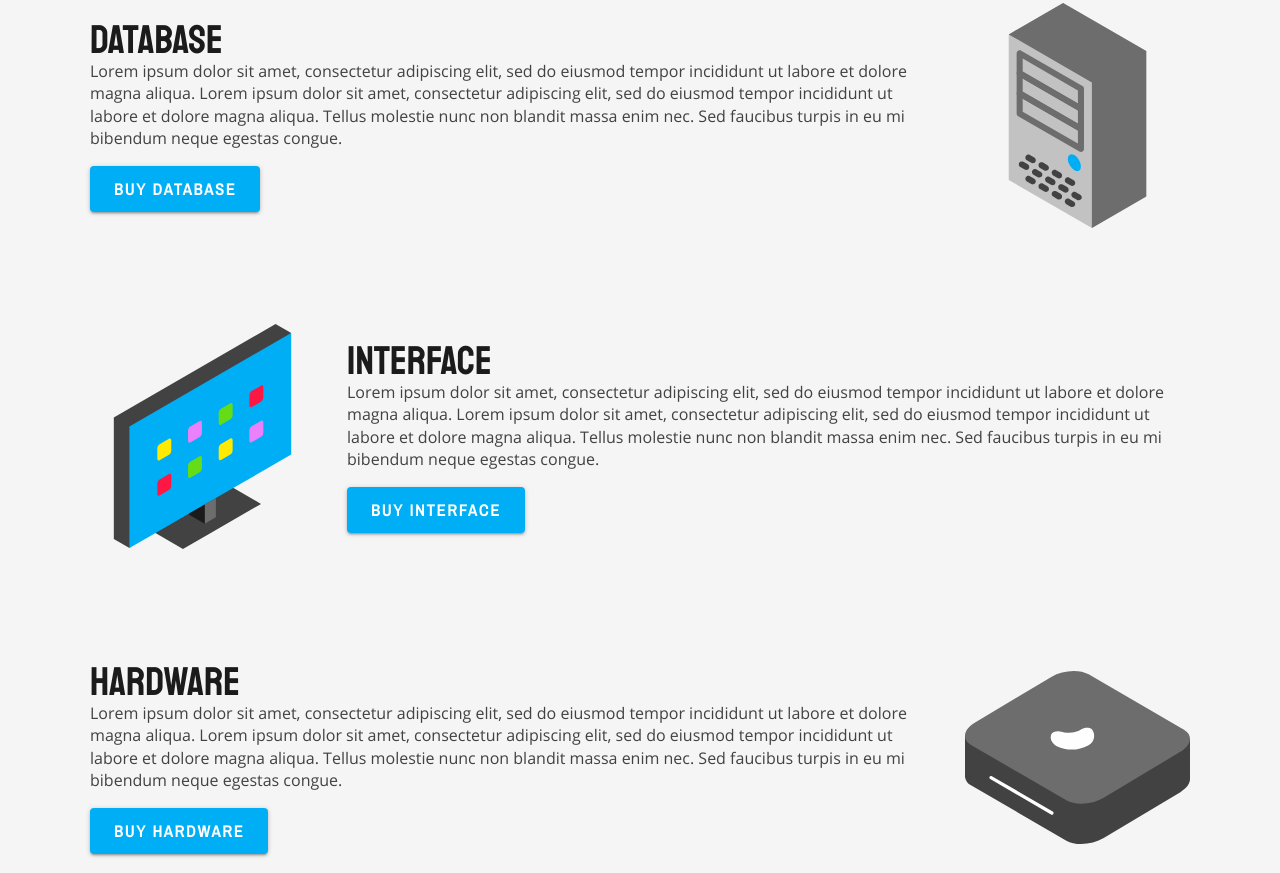
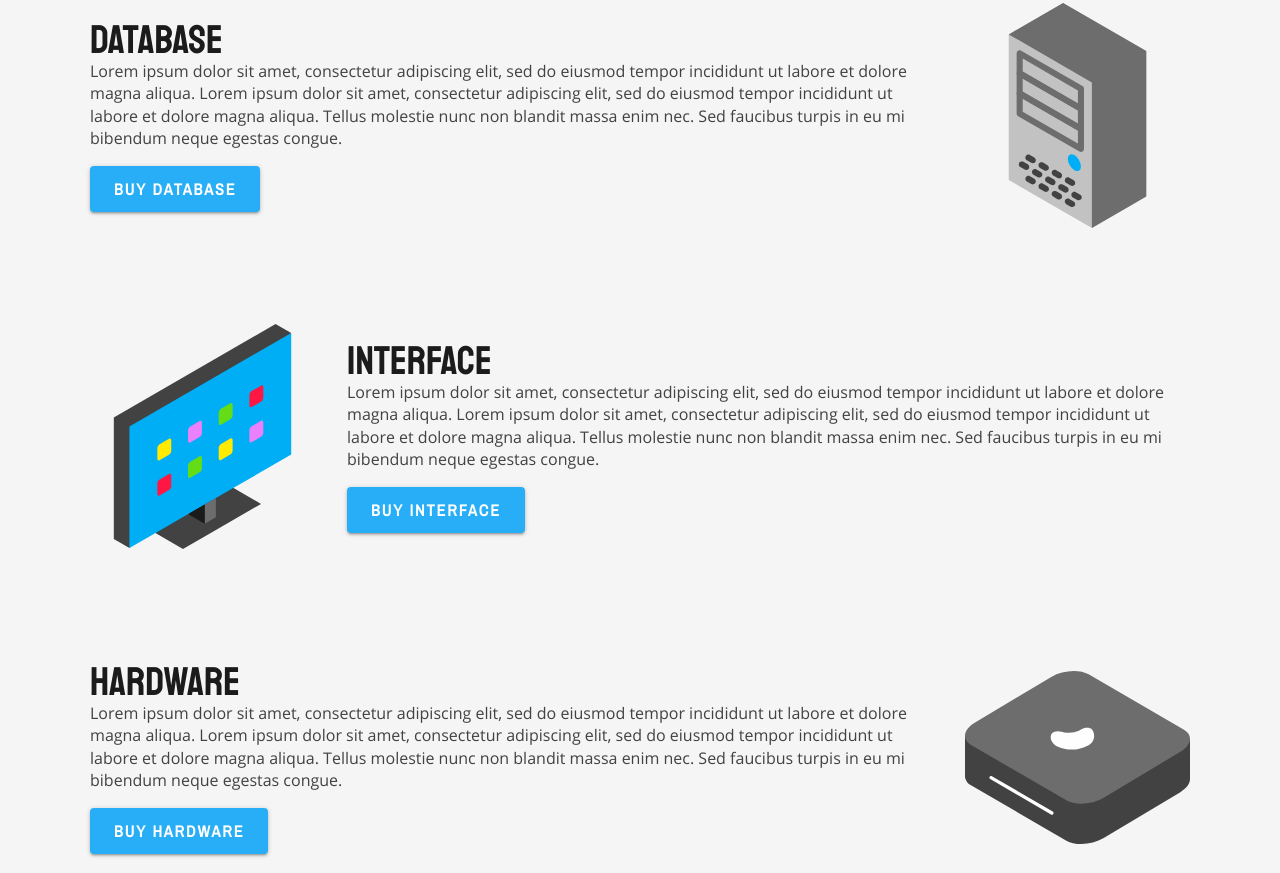
Before and after one commit to hotequil/artifical-developers, a website: page index.html in a window 1280 px wide. Shown: the part 2041-2914 px from the top of the page. Drawn offline with nearby package versions, Linux system fonts and the light colour scheme.

Commit message:
changed color button

```diff
--- a/src/stylesheets/what-we-do/trail-card/trail-card__button.css
+++ b/src/stylesheets/what-we-do/trail-card/trail-card__button.css
@@ -1,5 +1,5 @@
 .trail-card__button{
-    background-color: #00aef6;
+    background-color: #27aef6;
     border: none;
     padding: .75rem 1.5rem;
     color: #fefefe;
```
